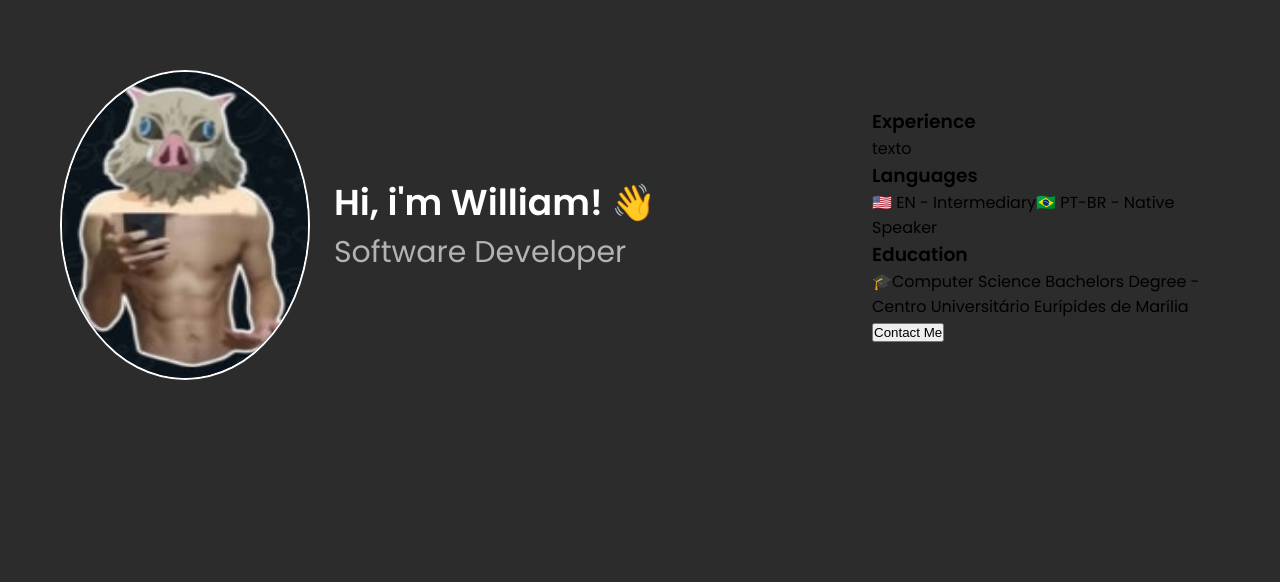
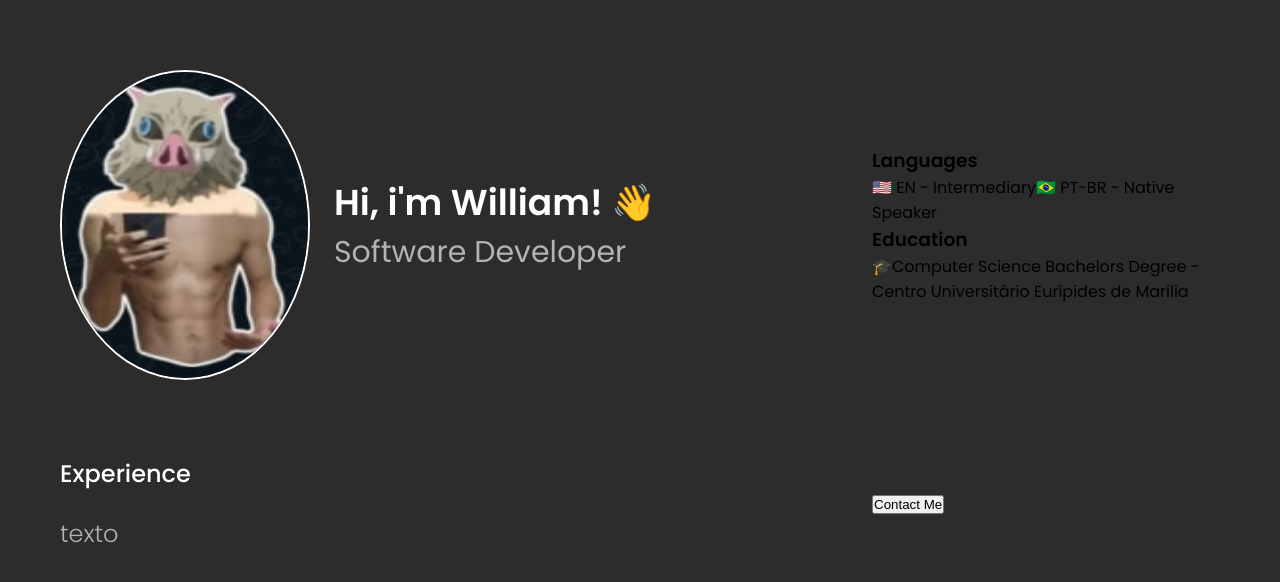
Before and after one commit to willchapuis/treinamento-portfolio-ferkipper, a Next.js app: page / in a window 1280 px wide. Shown: the top 582 px of the page. Built offline with nearby package versions, Linux system fonts and the light colour scheme.

Commit message:
feat: config experience section

```diff
--- /dev/null
+++ b/src/app/components/experience/experience.scss
@@ -0,0 +1,25 @@
+.experience {
+    display: flex;
+    flex-direction: column;
+    align-items: center;
+
+    grid-area: experience;
+
+    p {
+        font-weight: 300;
+        font-size: 18px;
+        line-height: 28px;
+        color: var(--text-secondary);
+        text-align: center;
+    }
+
+    @media (min-width: 768px) {
+        align-items: flex-start;
+
+        p {
+            font-size: 24px;
+            line-height: 36px;
+            text-align: start;
+        }
+    }
+}
--- /dev/null
+++ b/src/app/components/experience/experience.tsx
@@ -0,0 +1,14 @@
+import { SectionTitle } from "../sectionTitle/section-title";
+import "./experience.scss";
+
+export function Experience() {
+    return (
+        <div className="experience">
+        <SectionTitle text="Experience"></SectionTitle>
+        <p>texto</p>
+        <div className="experience-time">
+
+        </div>
+      </div>
+    )
+}
--- /dev/null
+++ b/src/app/components/sectionTitle/section-title.scss
@@ -0,0 +1,16 @@
+.section-title {
+    font-weight: 500;
+    font-size: 18px;
+    text-align: center;
+    line-height: 28px;
+    color: var(--text-primary);
+
+    margin-bottom: 24px;
+
+    @media (min-width: 768px) {
+        font-weight: 500;
+        font-size: 24px;
+        text-align: start;
+        line-height: 36px;
+    }
+}
--- /dev/null
+++ b/src/app/components/sectionTitle/section-title.tsx
@@ -0,0 +1,11 @@
+import "./section-title.scss";
+
+interface SectionTitleProps {
+    text: string
+}
+
+export function SectionTitle ({text}: SectionTitleProps) {
+    return (
+        <h3 className="section-title">{text}</h3>
+    )
+}
--- a/src/app/layout.tsx
+++ b/src/app/layout.tsx
@@ -4,7 +4,7 @@ import "./globals.scss";
 
 const inter = Poppins({
   subsets: ["latin"],
-  weight: ['400', '500', '600']
+  weight: ['300', '400', '500', '600']
 });
 
 export const metadata: Metadata = {
--- a/src/app/page.tsx
+++ b/src/app/page.tsx
@@ -1,3 +1,4 @@
+import { Experience } from "./components/experience/experience";
 import { Header } from "./components/header/header";
 
 import "./styles/home.scss";
@@ -6,12 +7,7 @@ export default function Home() {
   return (
     <main className="container">
       <Header/>
-      <div className="experience">
-        <h3>Experience</h3>
-        <p>texto</p>
-        <div className="experience-time">
-
-        </div>
+      <Experience/>
       <div className="infos">
         <h3>Languages</h3>
         <div className="languages-info">
@@ -30,7 +26,6 @@ export default function Home() {
         </div>
         <button>Contact Me </button>
       </div>
-      </div>
     </main>
   )
 }
--- a/src/app/styles/home.scss
+++ b/src/app/styles/home.scss
@@ -1,6 +1,7 @@
 .container {
     padding: 40px 32px;
     display: grid;
+    gap: 24px;
     grid-template-rows: repeat(4, auto);
     grid-template-areas:
     "header"
```
Lines whose indentation alone changed are shown as unchanged.
